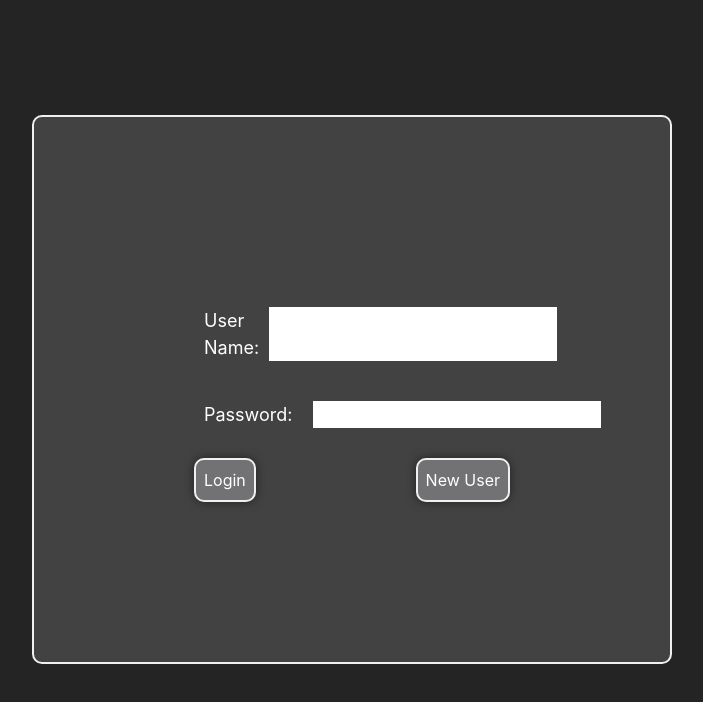
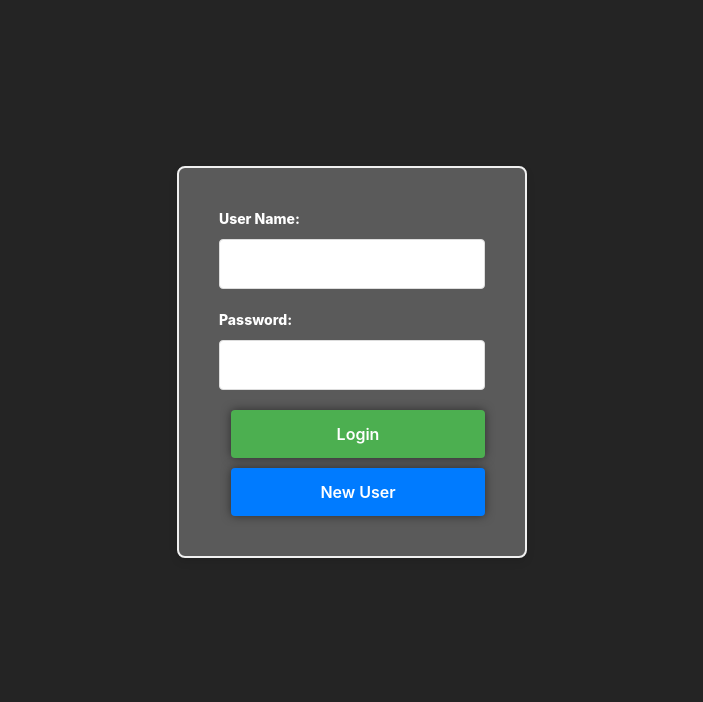
Before and after one commit to shilCode/test_automation_website, a React (Vite) app: page /login in a window 1280 px wide. Shown: the top 702 px of the page, without its empty margins (288-991 px from the left). Built offline with nearby package versions, Linux system fonts and the light colour scheme.

Commit message:
Added Login section design

```diff
--- a/src/index.css
+++ b/src/index.css
@@ -32,7 +32,7 @@ body {
   place-items: center;
 } */
 
-/* Home page design -- */
+/* --------------------------- Home page design ---------------------------  */
 
 #root {
   align-items: center;
@@ -51,6 +51,7 @@ body {
   place-items: center;
   margin-left: 30%;
   margin-right: 30%;
+  background-color: indianred;
 }
 
 .home-links{
@@ -66,8 +67,10 @@ body {
 
 #login{
   color: white;
+  padding: 15px 25px;
+  font-weight: 800;
   text-decoration: underline;
-  padding: 15px 25px;
+  color: rgb(255, 255, 255);
 }
 
 button{
@@ -79,45 +82,88 @@ button{
   background-color: hsla(240, 1%, 54%, 0.683);
 }
 
-/* Login page design starts here  */
+/* ---------------------------  Login page design starts here  ---------------------------  */
 
-.login-container{
-  padding: 10rem;
-  border: 2px solid #f0f0f0 ;
-  border-radius: 10px;
-  color: white;
-  background-color: hsla(0, 1%, 30%, 0.768);
-  margin-top: 9%;
-  margin-left: 25%;
-  margin-right: 25%;
+
+.login-container {
+  background-color: rgb(90, 90, 90);
+  padding: 40px;
+  border-radius: 8px;
+  box-shadow: 0 4px 8px rgba(0, 0, 0, 0.1);
+  width: 350px;
+  text-align: center;
+  justify-content: center;
+  align-items: center;
+  border: 2.5px solid #f0f0f0;
+  margin: 13% auto;
 }
 
-.username-container{
-  padding: 10px;
-  font-size: large;
-  margin: 20px 0px;
+.username-container,
+.password-container {
+  margin-bottom: 20px;
+}
+.username-container label,
+.password-container label {
+  display: block;
+  font-size: 14px;
+  color: #ffffff;
+  margin-bottom: 5px;
+  text-align: left;
+  font-weight: 800;
+}
+
+.input-container,
+.input-container2 {
+  width: 100%;
+  padding: 12px;
+  border: 1px solid #ddd;
+  border-radius: 4px;
+  font-size: 16px;
+  margin-top: 5px;
+}
+
+.input-container:focus,
+.input-container2:focus {
+  border-color: #4CAF50;
+  outline: none;
+}
+
+.button-container {
   display: flex;
+  flex-direction: column;
+  gap: 10px;
+  margin-left: 12px;
+}
+
+
+button {
+  padding: 12px;
+  font-size: 16px;
+  border: none;
+  border-radius: 4px;
+  cursor: pointer;
+}
+
+button[type="submit"] {
+  background-color: #4CAF50;
+  color: white;
+  font-weight: 600;
+}
+
+button[type="submit"]:hover {
+  background-color: #45a049;
 
 }
-.password-container{
-  padding: 10px;
-  font-size: large;
-  margin-bottom: 20px;
 
-  display: flex;
+button[type="button"] {
+  background-color: #007bff;
+  font-weight: 600;
+  color: white;
 }
-.input-container{
-  margin-left: 10px;
+
+button[type="button"]:hover {
+  background-color: #0056b3;
 
 }
-.input-container2{
-  margin-left: 20px;
 
-}
-.button-container{
-  display: flex;
-  justify-content: center;
-  align-items: center;
-  justify-content: space-between;
-
-}
+/* ---------------------------  Register page design starts here  ---------------------------  */
```
